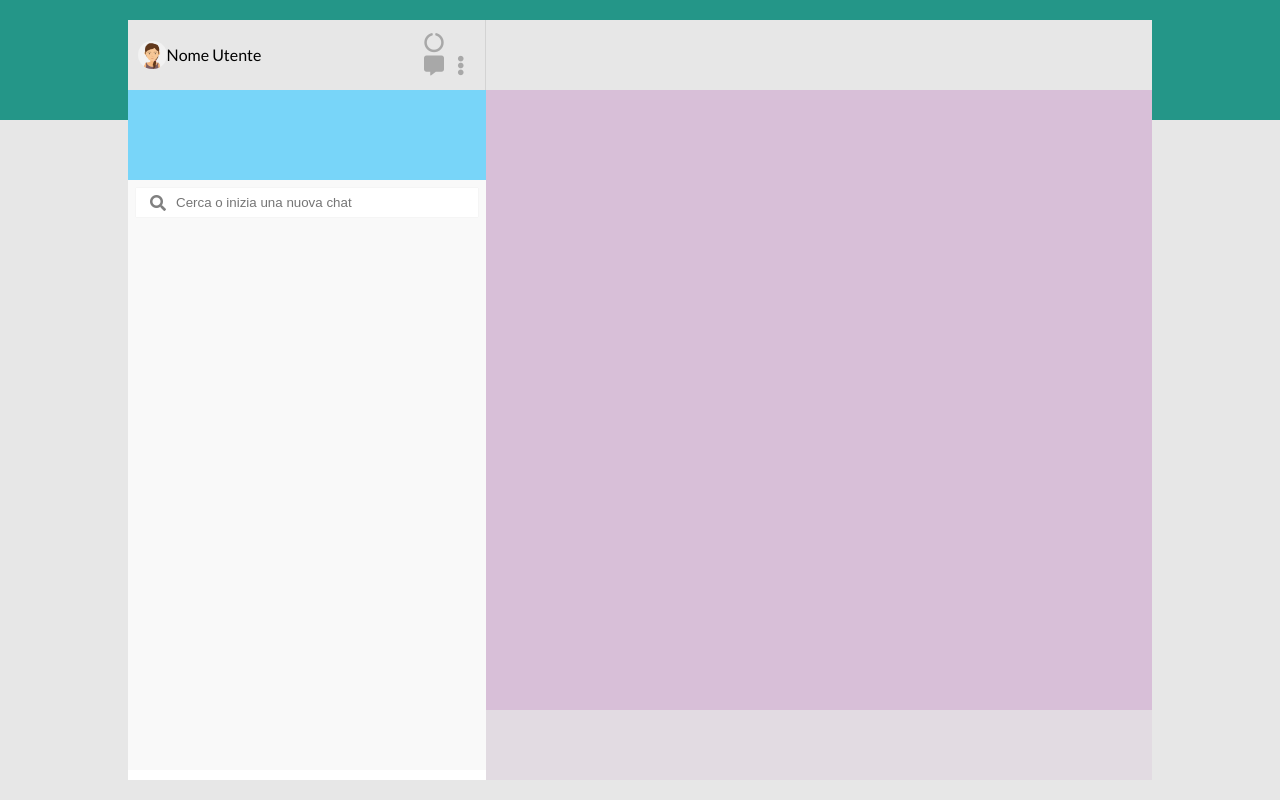
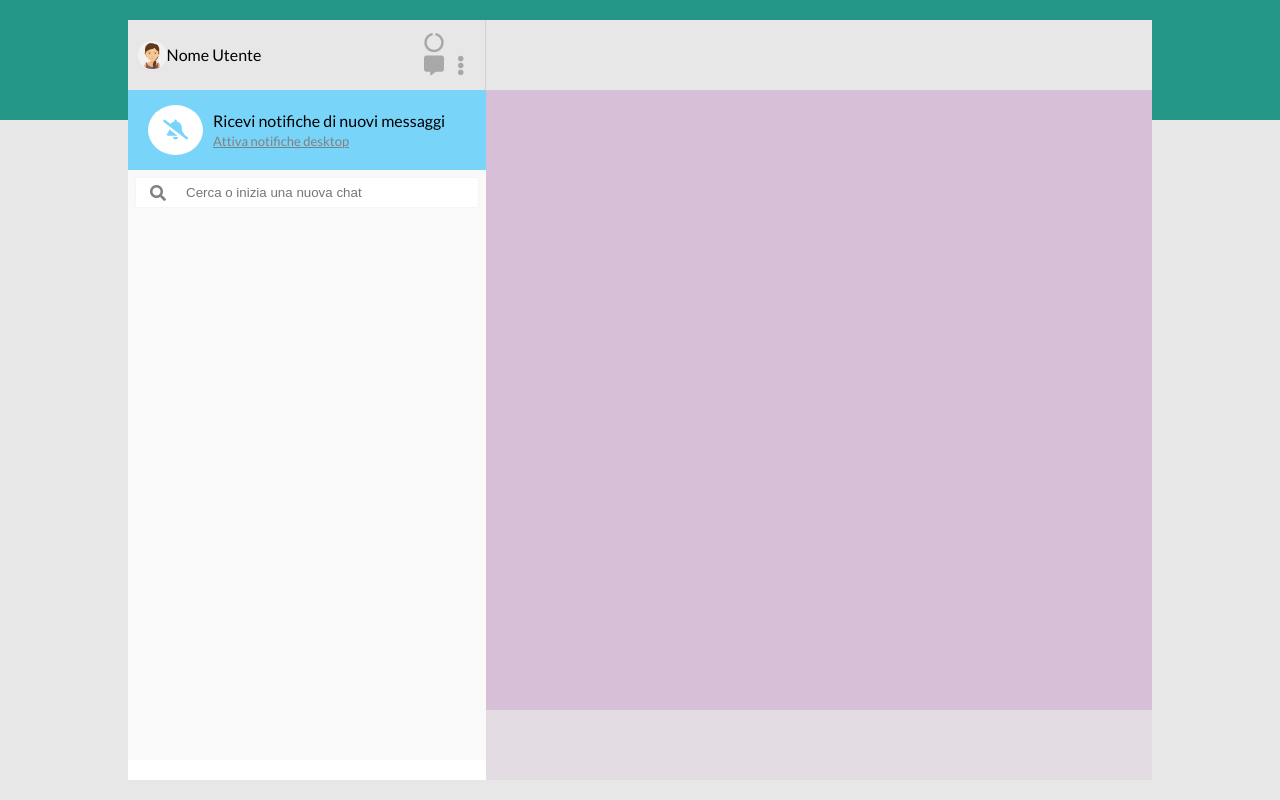
Before and after one commit to MichaelRosa9/js-html-css-boolzap, a plain HTML site: page index.html in a window 1280 px wide. Drawn offline with nearby package versions, Linux system fonts and the light colour scheme.

Commit message:
notification section

```diff
--- a/css/style.css
+++ b/css/style.css
@@ -69,12 +69,35 @@ height: 100%;
   color: #A8A8A8;
   cursor: pointer;
 }
+/* END of user-info */
 
 
 /* notification update */
 .container .left .notification-update {
-  height : 90px;
+  height : 80px;
+  display: flex;
+  align-items: center;
   background-color: #78D5F9;
+}
+
+.left .notification-update i {
+  margin-left: 20px;
+  margin-right: 10px;
+  padding: 15px;
+  font-size: 20px;
+  color: #78D5F9;
+  background-color: white;
+  border-radius: 50%;
+}
+
+.notification-update .notification-text h4 {
+  font-weight: 400;
+}
+
+.notification-update .notification-text span{
+  font-size: 13px;
+  color: gray;
+  text-decoration: underline;
 }
 
 
@@ -95,7 +118,7 @@ nav .search-bar {
 nav .search-bar input {
   width: 100%;
   height: 100%;
-  padding: 5px 40px;
+  padding: 5px 50px;
   border: none;
   outline: none;
   box-shadow: 0 0 1px rgba(0, 0, 0, .1);
--- a/index.html
+++ b/index.html
@@ -43,7 +43,20 @@
         </div>
       </div>
 
-      <div class="notification-update"></div>
+      <div class="notification-update">
+
+        <i class="fas fa-bell-slash"></i> <!-- notification bell -->
+
+        <div class="notification-text">
+          <h4>
+            Ricevi notifiche di nuovi messaggi
+          </h4>
+
+          <span>
+            Attiva notifiche desktop
+          </span>
+        </div>
+      </div>
 
       <nav>
 
```
